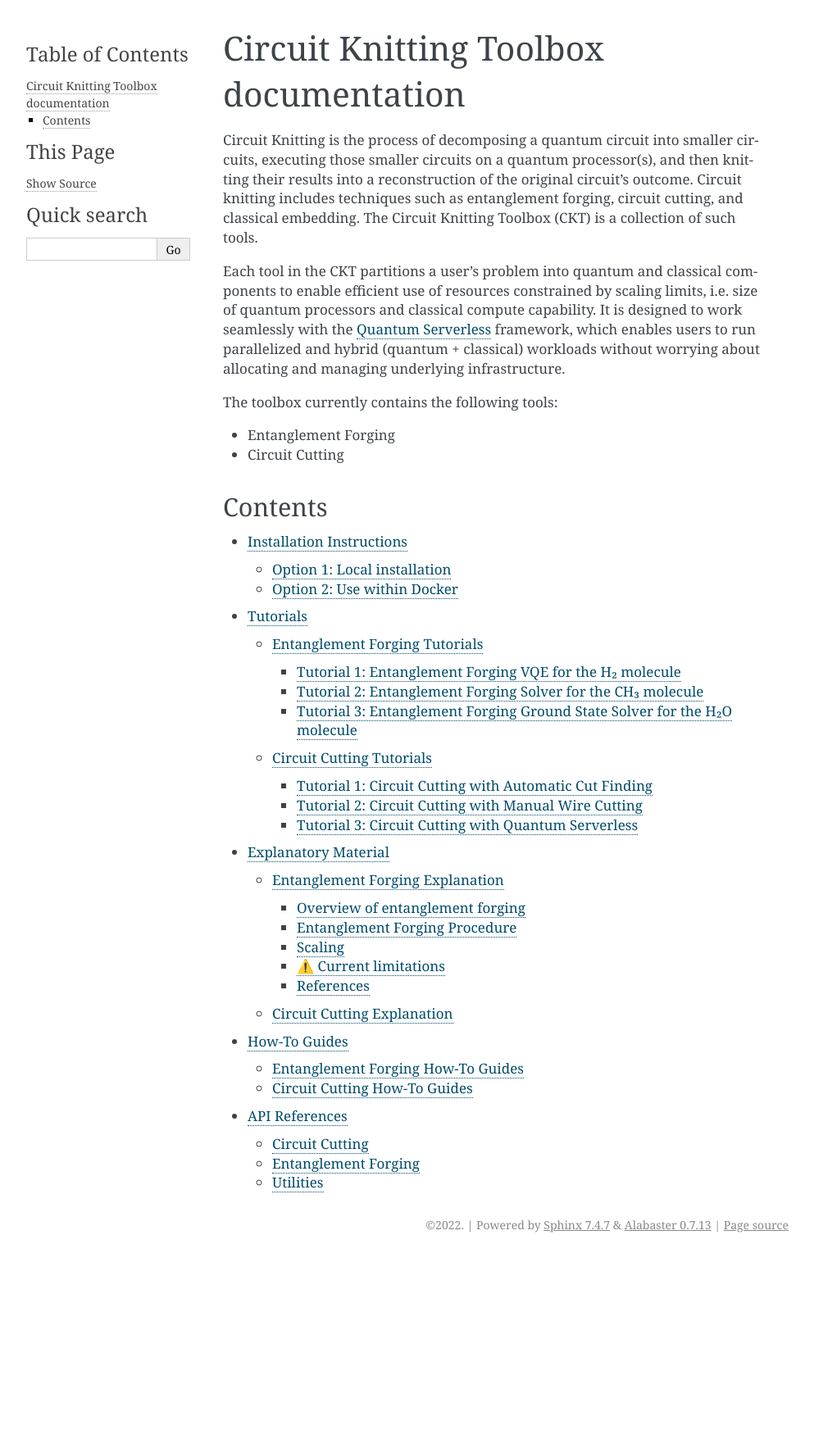
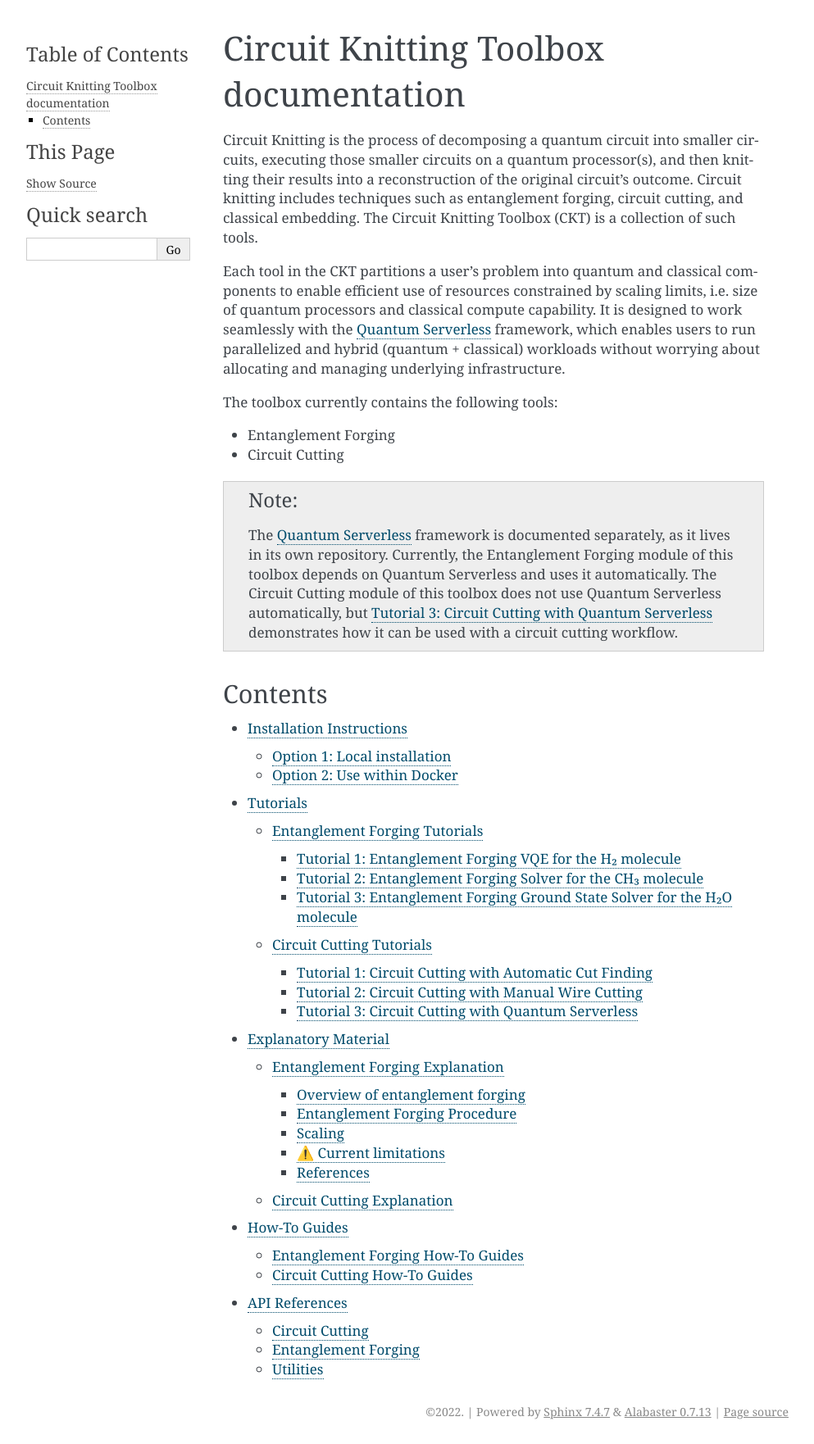
Before and after one commit to Qiskit/qiskit-addon-cutting, a Sphinx documentation site: the page built from docs/index.rst, in a window 1280 px wide. Shown: the whole page at 82% size, without its empty margins (148-1141 px from the left). Built offline with Sphinx 7.4.7, drawn with Linux system fonts in a browser that asks for light colours; before the commit the page ends 1534 px from its top, so only the background shows below that.

Commit message:
Add note about Quantum Serverless to front page of documentation

```diff
--- a/docs/index.rst
+++ b/docs/index.rst
@@ -10,6 +10,10 @@
 
 - Entanglement Forging
 - Circuit Cutting
+
+.. note::
+
+   The `Quantum Serverless <https://github.com/Qiskit-Extensions/quantum-serverless>`_ framework is documented separately, as it lives in its own repository.  Currently, the Entanglement Forging module of this toolbox depends on Quantum Serverless and uses it automatically.  The Circuit Cutting module of this toolbox does not use Quantum Serverless automatically, but `Tutorial 3: Circuit Cutting with Quantum Serverless <./tutorials/circuit_cutting/tutorial_3_cutting_with_quantum_serverless.ipynb>`_ demonstrates how it can be used with a circuit cutting workflow.
 
 Contents
 --------
```
